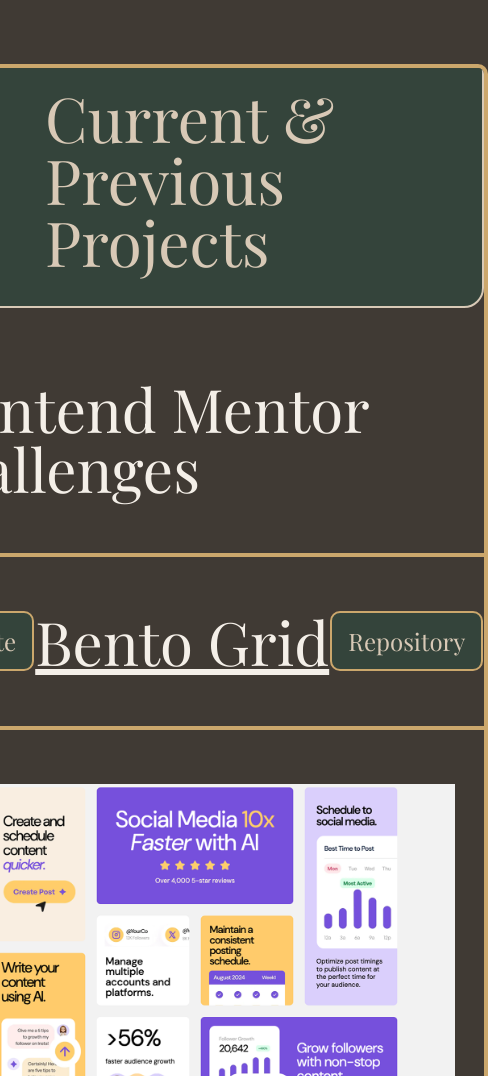
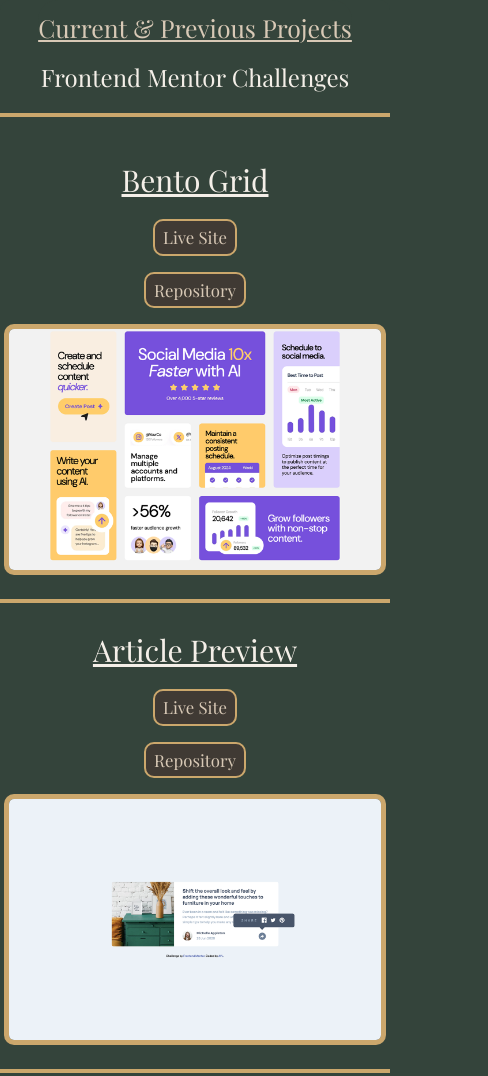
Before and after one commit to arielvonlestat/My-Portfolio, a plain HTML site: page Pages/projects.html in a window 390 px wide. Shown: the top 1076 px of the page, 488 px wide, since content can reach past the window. Drawn offline with Linux system fonts and the light colour scheme.

Commit message:
Made projects.html responsive. Fixed issues with contact.html which included email icon sizing issues & changes in background design colors

```diff
--- a/CSS/projects.css
+++ b/CSS/projects.css
@@ -12,7 +12,7 @@
   border: 4px solid var(--AccentGold);
   border-radius: 10px;
   padding-bottom: 3rem;
-  gap: 3.4rem;
+  gap: 1.5rem;
 }
 
 .projects-page h1 {
@@ -20,7 +20,7 @@
   bottom: 1rem;
   padding-block: 2.0625rem;
   padding-inline: 8.5625rem;
-  font-size: 3.875rem;
+  font-size: calc(3.875rem * var(--font-scale));
   border: 2px solid var(--HeaderText);
   border-radius: 20px;
   background-color: var(--HeaderBackground);
@@ -28,7 +28,7 @@
 }
 
 .projects-page h2 {
-  font-size: 3.75rem;
+  font-size: calc(3.75rem * var(--font-scale));
 }
 
 .projects-page img {
@@ -36,6 +36,11 @@
 }
 
 .projects-line {
+  border: 2px solid var(--AccentGold);
+  width: 100%;
+}
+
+.projects-line3 {
   border: 2px solid var(--AccentGold);
   width: 100%;
 }
@@ -48,7 +53,7 @@
 
 .projects-header h3 {
   text-decoration: underline;
-  font-size: 3.75rem;
+  font-size: calc(3.75rem * var(--font-scale));
 }
 
 .projects-header a {
@@ -59,5 +64,180 @@
   background-color: var(--HeaderBackground);
   color: var(--HeaderText);
   text-decoration: none;
-  font-size: 1.5rem;
+  font-size: calc(1.5rem * var(--font-scale));
 }
+
+.project {
+  width: 100%;
+  display: flex;
+  flex-direction: column;
+  align-items: center;
+  gap: 2rem;
+}
+
+#bento-grid {
+  padding-top: 1rem;
+}
+
+.personal {
+  padding-block: 1rem;
+}
+
+@media (max-width: 1380px) {
+  .projects-header h3,
+  .projects-page h1,
+  .projects-page h2 {
+    --font-scale: 0.8;
+  }
+}
+
+@media (max-width: 1130px) {
+  .projects-header h3,
+  .projects-page h1,
+  .projects-page h2 {
+    --font-scale: 0.8;
+  }
+
+  .projects-page h1 {
+    padding-inline: 2rem;
+    padding-block: 1.5rem;
+  }
+
+  .projects-page {
+    gap: 1rem;
+  }
+}
+
+@media (max-width: 870px) {
+  #projects-page {
+    padding: 2rem;
+  }
+
+  .project {
+    display: grid;
+    grid-template-columns: minmax(0, 0.7fr) minmax(0, 2fr);
+    align-items: center;
+    gap: 0.1rem;
+  }
+
+  .project img {
+    border: 5px solid var(--AccentGold);
+    border-radius: 10px;
+    width: 98%;
+  }
+
+  .project > .projects-line {
+    display: none;
+  }
+
+  .projects-header {
+    flex-direction: column;
+    gap: 1rem;
+    text-align: center;
+    --font-scale: 0.6;
+  }
+
+  .projects-header h3 {
+    order: -1;
+    --font-scale: 0.5;
+    padding-bottom: 1rem;
+  }
+
+  .projects-page h1,
+  .projects-page h2 {
+    --font-scale: 0.6;
+  }
+
+  .projects-line2 {
+    border: 2px solid var(--AccentGold);
+    width: 100%;
+  }
+
+  .projects-header a {
+    padding: 0;
+    border: none;
+    background-color: var(--MainBackground);
+    color: var(--AccentGold);
+    padding-bottom: 1rem;
+  }
+
+  .projects-line3 {
+    display: none;
+  }
+}
+
+@media (max-width: 772px) {
+  .projects-header h3 {
+    --font-scale: 0.3;
+  }
+
+  .projects-page h2,
+  .projects-page h1 {
+    --font-scale: 0.5;
+  }
+}
+
+@media (max-width: 588px) {
+  #projects-page {
+    background-color: var(--HeaderBackground);
+    padding: 0;
+  }
+
+  .projects-page {
+    border: none;
+    gap: 1.5rem;
+    background-color: var(--HeaderBackground);
+  }
+
+  .projects-page h1 {
+    bottom: 0;
+    padding-block: 0rem;
+    padding-inline: 0;
+    border: none;
+    --font-scale: 0.5;
+    padding-top: 1rem;
+    text-decoration: underline;
+  }
+
+  .projects-page h2 {
+    --font-scale: 0.5;
+  }
+
+  .project {
+    display: flex;
+    flex-direction: column;
+    gap: 1rem;
+  }
+
+  .projects-header {
+    gap: 1rem;
+  }
+
+  .projects-header h3 {
+    --font-scale: 0.5;
+    padding: 0.5rem;
+  }
+
+  .projects-header a {
+    --font-scale: 0.8;
+    padding: 0.5rem;
+    border: 2px solid var(--AccentGold);
+    background-color: var(--MainBackground);
+    color: var(--HeaderText);
+  }
+}
+
+@media (max-width: 396px) {
+  .projects-header h3 {
+    --font-scale: 0.5;
+  }
+
+  .projects-page h1,
+  .projects-page h2 {
+    --font-scale: 0.4;
+  }
+
+  .projects-page a {
+    --font-scale: 0.7;
+  }
+}
--- a/Pages/projects.html
+++ b/Pages/projects.html
@@ -19,7 +19,7 @@
       <h1>Current & Previous Projects</h1>
       <h2>Frontend Mentor Challenges</h2>
       <span class="projects-line"></span>
-
+      <div class="project">
         <div id="bento-grid" class="projects-header">
           <a
             href="https://arielvonlestat.github.io/Bento-Grid/"
@@ -40,7 +40,9 @@
         <img src="../Assets/Images/FrontendMentorBentoGrid.png" alt="" />
 
         <span class="projects-line"></span>
-
+      </div>
+      <span class="projects-line2"></span>
+      <div class="project">
         <div id="article-preview" class="projects-header">
           <a
             href="https://arielvonlestat.github.io/Article-Preview-Component/"
@@ -62,7 +64,9 @@
           alt=""
         />
         <span class="projects-line"></span>
-
+      </div>
+      <span class="projects-line2"></span>
+      <div class="project">
         <div id="meet-landing-page" class="projects-header">
           <a
             href="https://arielvonlestat.github.io/Meet-Landing-Page/"
@@ -81,7 +85,9 @@
         <span class="projects-line"></span>
         <img src="../Assets/Images/frontendmentormeetlandingpage.png" alt="" />
         <span class="projects-line"></span>
-
+      </div>
+      <span class="projects-line2"></span>
+      <div class="project">
         <div id="testimonials" class="projects-header">
           <a
             href="https://arielvonlestat.github.io/Testimonials-grid-section/"
@@ -99,9 +105,12 @@
         </div>
         <span class="projects-line"></span>
         <img src="../Assets/Images/Testimonialsgridsection.png" alt="" />
-      <h2>Personal Projects</h2>
+      </div>
+      <span class="projects-line2"></span>
+      <span class="projects-line3"></span>
+      <h2 class="personal">Personal Projects</h2>
       <span class="projects-line"></span>
-
+      <div class="project">
         <div id="fridge-freezer" class="projects-header">
           <!-- <a
           href=""
@@ -109,7 +118,7 @@
           rel="noopener noreferrer"
           >Live Site</a
         > -->
-        <h3>Appliance Inventory App (work in progress)</h3>
+          <h3>Appliance Inventory App (WIP)</h3>
           <!-- <a
           href=""
           target="_blank"
@@ -117,8 +126,14 @@
           >Repository</a
         > -->
         </div>
-      <span class="projects-line"></span>
+        <!-- <span class="projects-line"></span> -->
         <img src="../Assets/Images/Inventory App Picture.png" alt="" />
       </div>
+    </div>
+    <footer>
+      <a href="https://www.flaticon.com/free-icons/cow" title="cow icons"
+        >The Cow favicon was created by Magnific - Flaticon</a
+      >
+    </footer>
   </body>
 </html>
```
Also changed, not shown: CSS/contact.css (+15 -0 lines), index.html (+7 -6 lines). Lines whose indentation alone changed are shown as unchanged.
